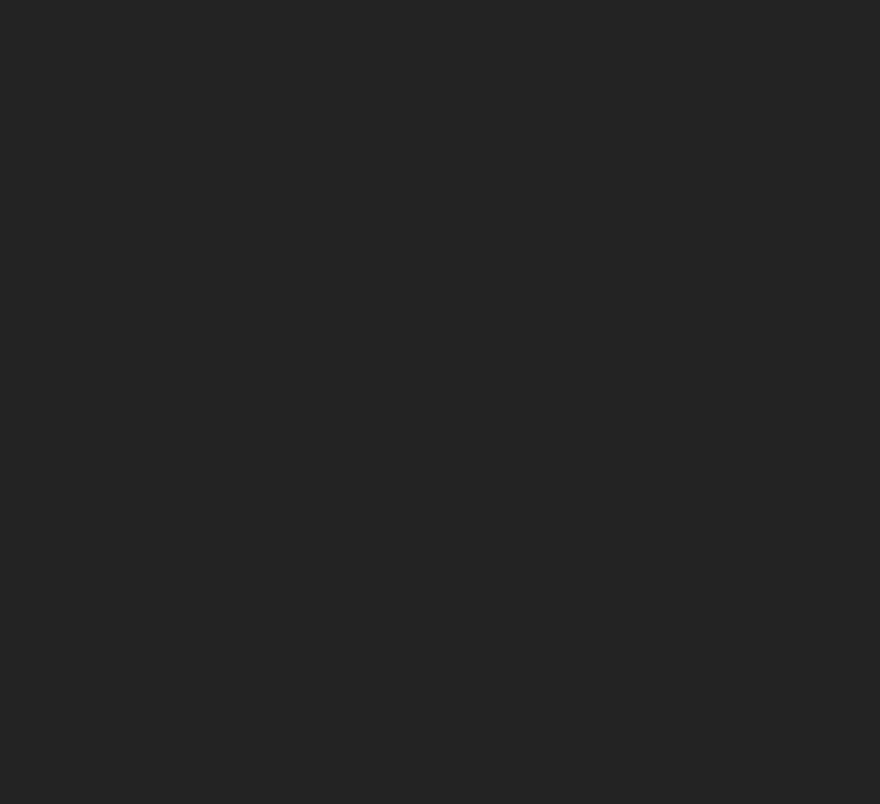
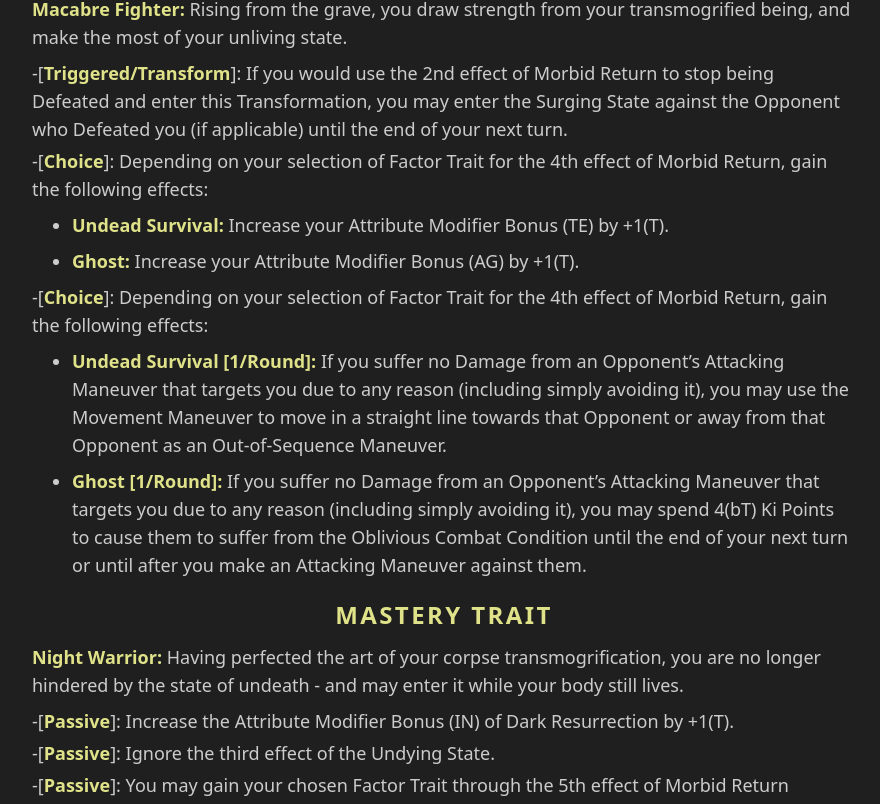
Before and after one commit to asolo726/dbu-homebrew, a Next.js app: page /home/alternates/test in a window 1280 px wide. Shown: the part 2230-3034 px from the top of the page, without its empty margins (196-1076 px from the left). Before the commit the page ends 1993 px from the top, so only its background shows below. Built offline with nearby package versions, Linux system fonts and the light colour scheme.

Commit message:
ALTERENATE COMPLETE!!!!

```diff
--- a/app/home/alternates/test/page.js
+++ b/app/home/alternates/test/page.js
@@ -113,8 +113,18 @@ export default function Test_DarkRessurrection() {
             },
         ],
     };
-    const traitObj1 = new TraitClass(trait1.title, trait1.desc, trait1.abilities);
-    const traitObj2 = new TraitClass(trait2.title, trait2.desc, trait2.abilities);
+
+    const traitObj1 = new TraitClass(
+        trait1.title,
+        trait1.desc,
+        trait1.abilities
+    );
+
+    const traitObj2 = new TraitClass(
+        trait2.title,
+        trait2.desc,
+        trait2.abilities
+    );
 
     const masteryTrait = {
         title: "Night Warrior",
@@ -154,13 +164,26 @@ export default function Test_DarkRessurrection() {
             },
         ],
     };
-    const masteryTraitObj = new MasteryTraitClass(masteryTrait.title, masteryTrait.desc, masteryTrait.abilities);
+    const masteryTraitObj = new MasteryTraitClass(
+        masteryTrait.title,
+        masteryTrait.desc,
+        masteryTrait.abilities
+    );
 
     const alternateFormObj = new Alternate(
         altHead,
         [traitObj1, traitObj2],
         masteryTraitObj
     );
+
+    console.log("trait1 abilities:", trait1.abilities);
+    console.log("traitObj1:", traitObj1);
+    console.log("traitObj1 abilities getter:", traitObj1.abilities);
+
+    console.log("trait2 abilities:", trait2.abilities);
+    console.log("traitObj2:", traitObj2);
+    console.log("traitObj2 abilities getter:", traitObj2.abilities);
+
 
     return (
         <div className="flex flex-col flex-col-1 max-w-5xl px-10 py-10 md:px-25 sm:m-10 justify-center content-center text-wrap bg-dbu-bg3 sm:rounded-[4em]">
@@ -178,12 +201,21 @@ export default function Test_DarkRessurrection() {
                 transLine={alternateFormObj.head.transLine}
                 transStage={alternateFormObj.head.transStage}
             />
-            {
-                alternateFormObj.traits.map((trait, key) => {
-                    return <Trait title={trait.title} desc={trait.desc} ability={trait.abilities} key={key}/>;
-                })
-            }
-            <MasteryTrait title={masteryTraitObj.title} desc={masteryTraitObj.desc} ability={masteryTraitObj.abilities} />
+            {alternateFormObj.traits.map((trait, key) => {
+                return (
+                    <Trait
+                        title={trait.title}
+                        desc={trait.desc}
+                        abilities={trait.abilities}
+                        key={key}
+                    />
+                );
+            })}
+            <MasteryTrait
+                title={masteryTraitObj.title}
+                desc={masteryTraitObj.desc}
+                ability={masteryTraitObj.abilities}
+            />
         </div>
     );
 }
--- a/classes/Forms/Alternate/masteryTrait.Class.js
+++ b/classes/Forms/Alternate/masteryTrait.Class.js
@@ -2,15 +2,15 @@ class MasteryTrait {
     constructor(title, desc, abilities) {
         this._title = title;
         this._desc = desc;
-        this._ability = abilities;
+        this._abilities = abilities;
     }
 
     get title() { return this._title; }
     get desc() { return this._desc; }
-    get ability() { return this._ability; }
+    get abilities() { return this._abilities; }
     set title(value) { this._title = value; }
     set desc(value) { this._desc = value; }
-    set ability(value) { this._ability = value; }
+    set ability(value) { this._abilities = value; }
 }
 
 export default MasteryTrait;
--- a/components/dbuComponents/Form/head.js
+++ b/components/dbuComponents/Form/head.js
@@ -48,7 +48,7 @@ export default function Head(props) {
                         {props.preReq}
                     </p>
                 </li>
-                {/* {props.transLine.length > 0 ? (
+                {props.transLine ? (
                     <li>
                         <p>
                             <span className={requirementNameStyle}>
@@ -58,7 +58,7 @@ export default function Head(props) {
                         </p>
                     </li>
                 ) : <></>}
-                {props.transStage.length > 0 ? (
+                {props.transStage ? (
                     <li>
                         <p>
                             <span className={requirementNameStyle}>
@@ -67,7 +67,7 @@ export default function Head(props) {
                             {props.transStage}
                         </p>
                     </li>
-                ): <></>} */}
+                ): <></>}
                 {props.stress !== "" && (
                     <li>
                         <p>
```
